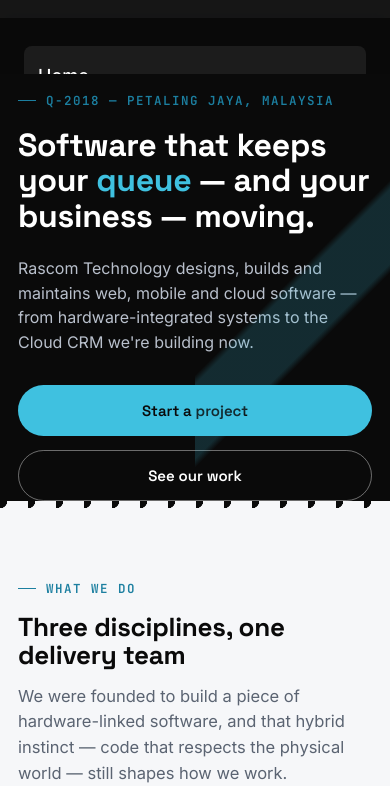
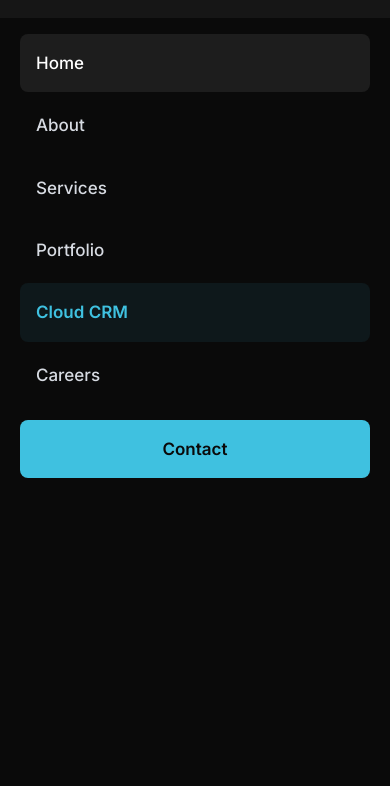
Before and after one commit to alwinchow/rascom-website, a plain HTML site: page index.html in a window 390 px wide. Both pictures are taken after a click on the button "Toggle menu". Shown: the part 58-844 px from the top of the page. Drawn offline with Linux system fonts and the light colour scheme.

Commit message:
Fix menu item display on mobile

```diff
--- a/css/style.css
+++ b/css/style.css
@@ -65,46 +65,60 @@ p{margin:0;}
 /* Hamburger — hidden on desktop */
 .menu-toggle{display:none;background:none;border:0;color:#fff;font-size:26px;cursor:pointer;padding:4px 8px;line-height:1;z-index:200;position:relative;}
 
-/* ---------- MOBILE NAV ---------- */
+/* ========== MOBILE NAV ========== */
 @media (max-width:880px){
   .menu-toggle{display:block;}
 
   .nav{
-    display:flex;
+    display:flex !important;
     flex-direction:column;
-    align-items:flex-start;
+    align-items:stretch;
     position:fixed;
-    top:76px;left:0;right:0;bottom:0;
-    background:rgba(10,10,10,0.98);
-    padding:28px 24px;
-    gap:6px;
+    top:76px;
+    left:0;
+    right:0;
+    height:calc(100vh - 76px);
+    background:#0A0A0A;
+    padding:16px 20px 32px;
+    gap:4px;
     overflow-y:auto;
-    z-index:99;
-    /* Hidden off-screen above */
-    transform:translateY(-120%);
-    opacity:0;
-    pointer-events:none;
-    transition:transform .25s ease, opacity .2s ease;
+    z-index:9999;
+    transform:translateX(100%);
+    transition:transform .25s ease;
   }
   .nav.open{
-    transform:translateY(0);
-    opacity:1;
-    pointer-events:all;
+    transform:translateX(0);
   }
   .nav a{
+    display:block !important;
     width:100%;
-    padding:16px 14px;
-    font-size:18px;
-    border-radius:8px;
+    padding:16px 16px !important;
+    font-size:17px !important;
+    border-radius:8px !important;
     color:#D7DBE2 !important;
     border:none !important;
     animation:none !important;
     background:transparent !important;
+    text-align:left;
   }
-  .nav a:hover,.nav a.active{background:rgba(255,255,255,0.08) !important;color:#fff !important;}
-  .nav a.nav-crm{color:var(--azure) !important;background:rgba(63,193,224,0.08) !important;}
-  .nav a.nav-cta{background:var(--azure) !important;color:var(--ink) !important;margin-left:0 !important;margin-top:8px;text-align:center;justify-content:center;}
-  .nav-crm::after{display:none;}
+  .nav a:hover,
+  .nav a.active{
+    background:rgba(255,255,255,0.08) !important;
+    color:#fff !important;
+  }
+  .nav a.nav-crm{
+    color:var(--azure) !important;
+    background:rgba(63,193,224,0.08) !important;
+  }
+  .nav a.nav-cta{
+    margin-left:0 !important;
+    margin-top:12px;
+    background:var(--azure) !important;
+    color:#0A0A0A !important;
+    text-align:center !important;
+    font-weight:600 !important;
+  }
+  .nav-crm::after{display:none !important;}
 }
 
 /* ---------- Buttons ---------- */
--- a/index.html
+++ b/index.html
@@ -6,7 +6,7 @@
 <title>Rascom Technology Sdn. Bhd. — Software Engineering, Petaling Jaya</title>
 <meta name="description" content="Rascom Technology builds web and mobile software, customizes and maintains hardware-linked systems, and is launching a Cloud CRM for agents and installers.">
 <link rel="icon" href="/img/favicon.svg" type="image/svg+xml">
-<link rel="stylesheet" href="/css/style.css?v=2">
+<link rel="stylesheet" href="/css/style.css?v=3">
 </head>
 <body>
 
```
Also changed, not shown: about.html (+1 -1 lines), careers.html (+1 -1 lines), contact.html (+1 -1 lines), crm.html (+1 -1 lines), portfolio.html (+1 -1 lines), services.html (+1 -1 lines).
